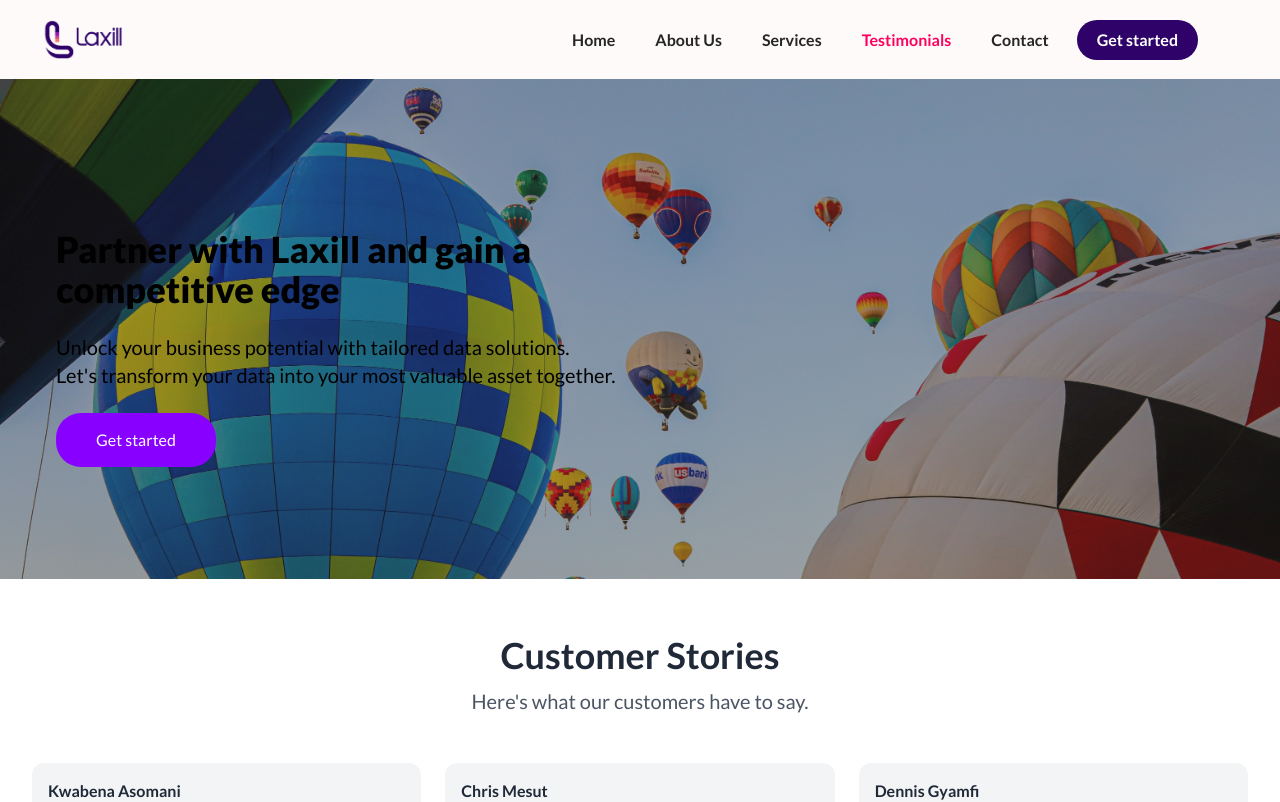
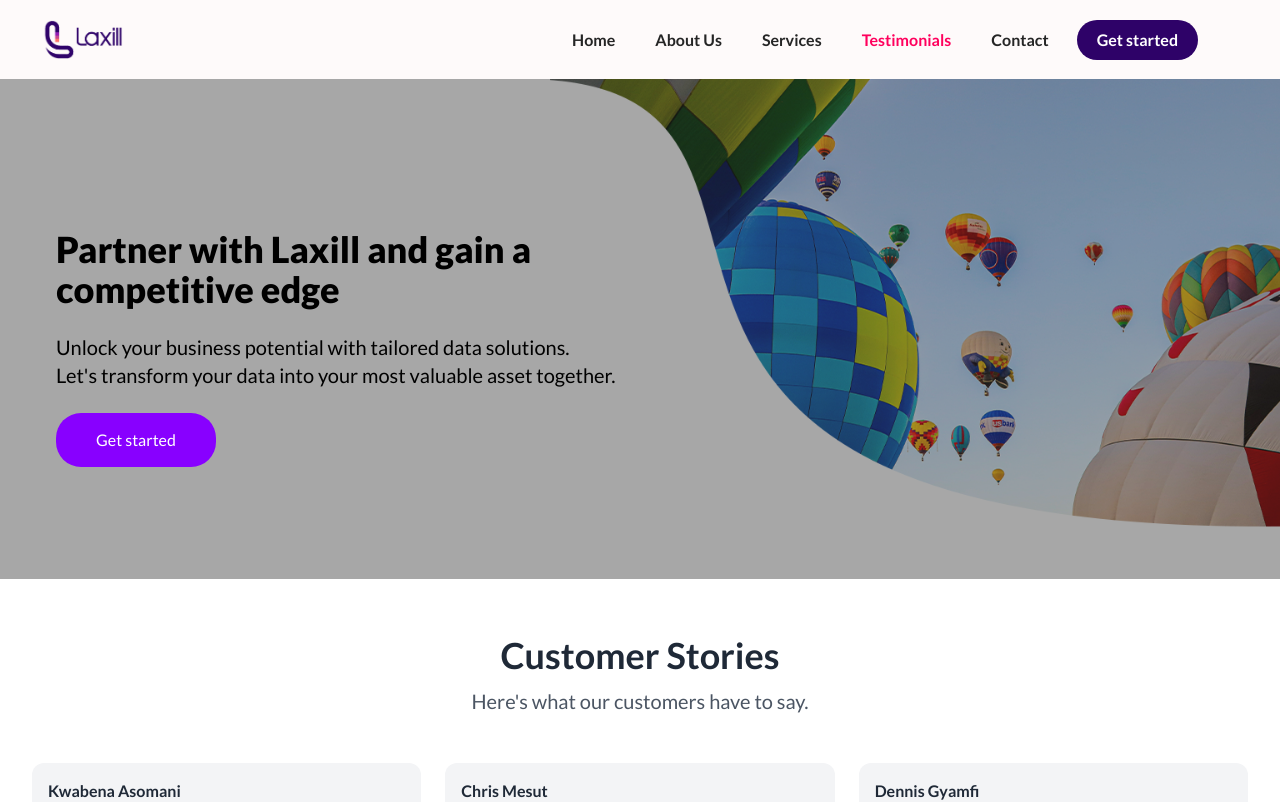
Before and after one commit to sonofaryeetey/Laxillnew, a Next.js app: page /Testimonials in a window 1280 px wide. Shown: the top 802 px of the page. Built offline with nearby package versions, Linux system fonts and the light colour scheme.

Commit message:
fix window undefined

```diff
--- a/src/app/components/SubheroSection.jsx
+++ b/src/app/components/SubheroSection.jsx
@@ -5,7 +5,7 @@
 const SubheroSection = ({ info }) => {
 
   const style = {
-    backgroundImage: (typeof window !== 'undefined' && window.screen.width <= 900 ? "url(./images/hot-air-balloons.jpg)" : info.url),
+    backgroundImage:  info.url,
     backgroundSize: 'cover',
     backgroundPosition: 'center',
   }
--- a/src/app/globals.css
+++ b/src/app/globals.css
@@ -1123,6 +1123,10 @@
 
   }
 
+  .subherosection{
+    background-image: url('../../public/images/hot-air-balloons.jpg') !important;
+  }
+
   .spacer{
     padding-top:80px;
   }
```
